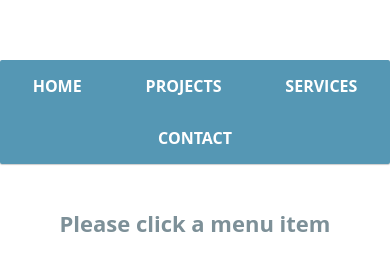
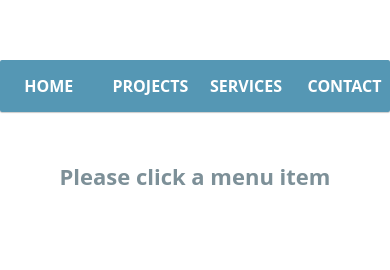
Before and after one commit to bootcamp-s17/angular-navigation-menu, a plain HTML site: page app/index.html in a window 390 px wide. Drawn offline with nearby package versions, Linux system fonts and the light colour scheme.

Commit message:
Added responsive design

```diff
--- a/app/index.html
+++ b/app/index.html
@@ -5,6 +5,7 @@
     <meta name="viewport" content="width=device-width, initial-scale=1.0">
     <meta http-equiv="X-UA-Compatible" content="ie=edge">
     <title>Navigation Menu</title>
+    <link rel="stylesheet" href="https://maxcdn.bootstrapcdn.com/bootstrap/3.3.7/css/bootstrap.min.css" integrity="sha384-BVYiiSIFeK1dGmJRAkycuHAHRg32OmUcww7on3RYdg4Va+PmSTsz/K68vbdEjh4u" crossorigin="anonymous">
     <link rel="stylesheet" href="style.css">
 </head>
 <body>
@@ -18,10 +19,10 @@
 
     <!-- When a link in the menu is clicked, we set the active variable -->
 
-    <a href="#" class="home" ng-click="active='home'">Home</a>
-    <a href="#" class="projects" ng-click="active='projects'">Projects</a>
-    <a href="#" class="services" ng-click="active='services'">Services</a>
-    <a href="#" class="contact" ng-click="active='contact'">Contact</a>
+    <a href="#" class="home col-xs-3" ng-click="active='home'">Home</a>
+    <a href="#" class="projects col-xs-3" ng-click="active='projects'">Projects</a>
+    <a href="#" class="services col-xs-3" ng-click="active='services'">Services</a>
+    <a href="#" class="contact col-xs-3" ng-click="active='contact'">Contact</a>
   </nav>
 
   <!-- ng-show will show an element if the value in the quotes is truthful,
```
Also changed, not shown: app/style.css (line endings or trailing spaces).
